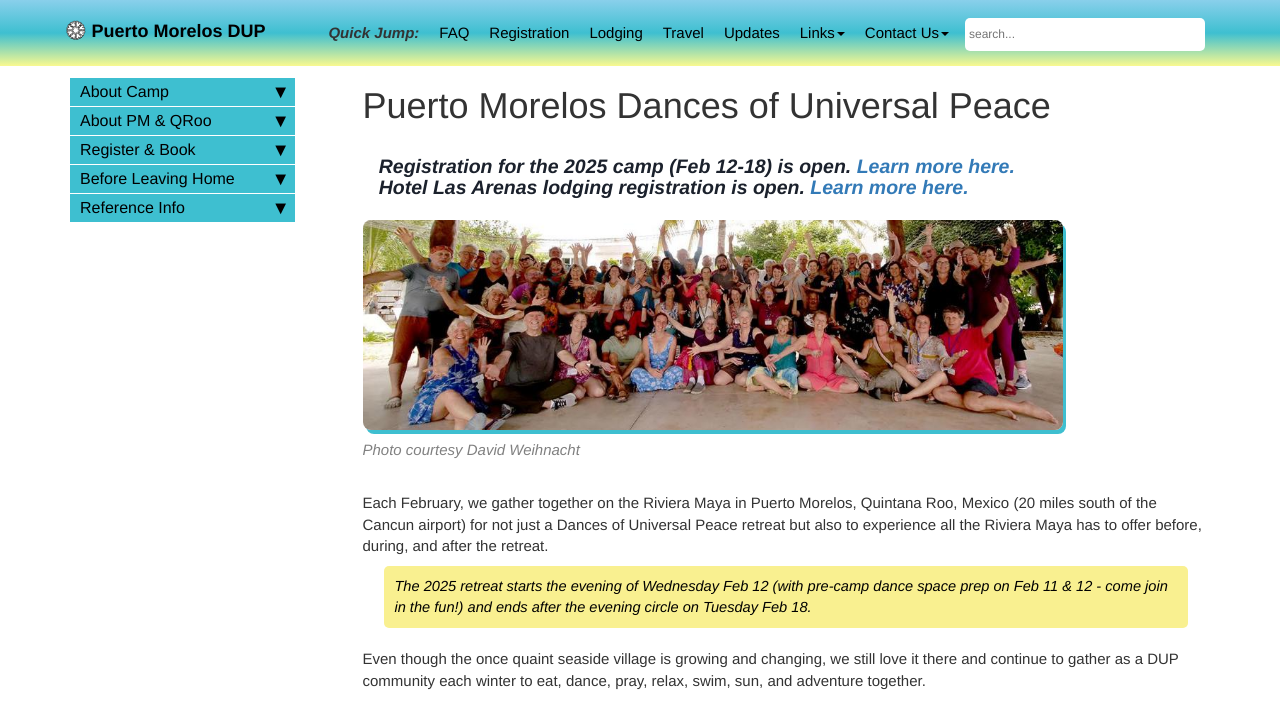
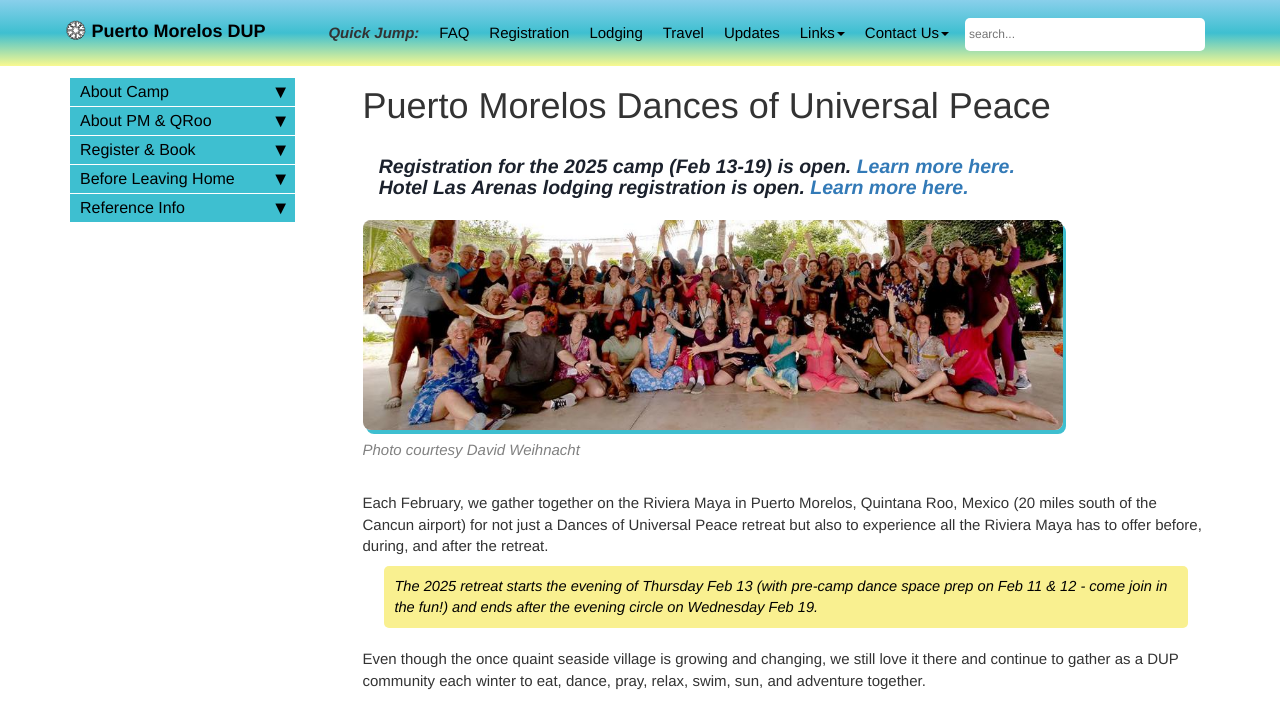
Before and after one commit to davewalker60/pmdup, a Jekyll site: the page built from index.md, in a window 1280 px wide. Shown: the top 704 px of the page. Built offline with Jekyll 4.4.1, drawn with Linux system fonts in a browser that asks for light colours; comment, search, counter and statistics services are not loaded.

Commit message:
update camp dates

```diff
--- a/index.md
+++ b/index.md
@@ -5,13 +5,13 @@ permalink: index.html
 toc: false
 ---
 
-### ***&nbsp;&nbsp;&nbsp;Registration for the 2025 camp (Feb 12-18) is open. [Learn more here.](pages/register.md)***<br>***&nbsp;&nbsp;&nbsp;Hotel Las Arenas lodging registration is open. [Learn more here.](pages/booking-las-arenas.md)***
+### ***&nbsp;&nbsp;&nbsp;Registration for the 2025 camp (Feb 13-19) is open. [Learn more here.](pages/register.md)***<br>***&nbsp;&nbsp;&nbsp;Hotel Las Arenas lodging registration is open. [Learn more here.](pages/booking-las-arenas.md)***
 
 {% include image.html file="PM24.png" caption="Photo courtesy David Weihnacht" %}
 
 Each February, we gather together on the Riviera Maya in Puerto Morelos, Quintana Roo, Mexico (20 miles south of the Cancun airport) for not just a Dances of Universal Peace retreat but also to experience all the Riviera Maya has to offer before, during, and after the retreat.
 
-> The 2025 retreat starts the evening of Wednesday Feb 12 (with pre-camp dance space prep on Feb 11 & 12 - come join in the fun!) and ends after the evening circle on Tuesday Feb 18.
+> The 2025 retreat starts the evening of Thursday Feb 13 (with pre-camp dance space prep on Feb 11 & 12 - come join in the fun!) and ends after the evening circle on Wednesday Feb 19.
 
 Even though the once quaint seaside village is growing and changing, we still love it there and continue to gather as a DUP community each winter to eat, dance, pray, relax, swim, sun, and adventure together.
 
```
Also changed, not shown: pages/booking-las-arenas-old.md (+1 -1 lines).
